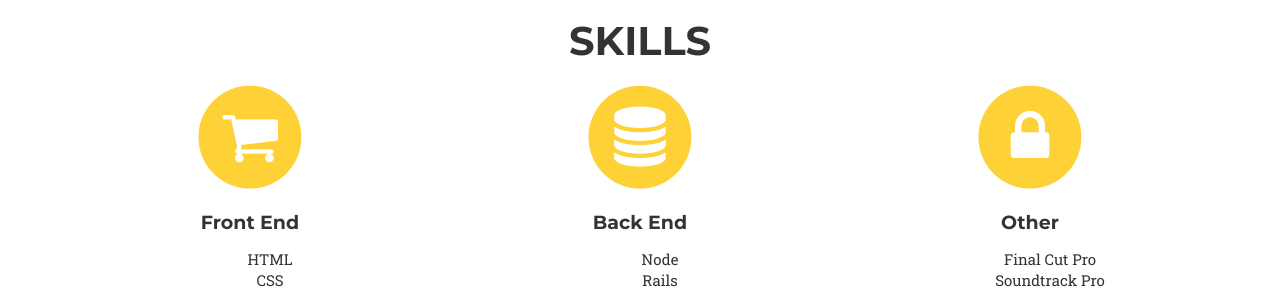
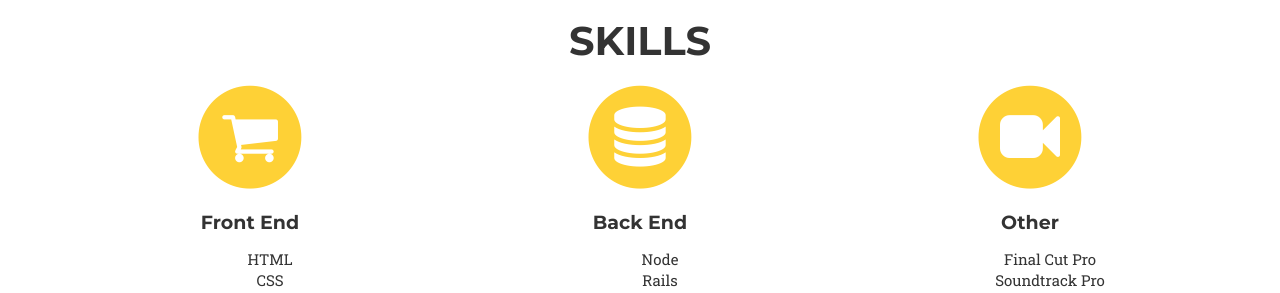
Before and after one commit to panox/panox.github.io, a Jekyll site: the page built from index.html, in a window 1280 px wide and 900 px high, scrolled down 814 px. Shown: the part 150-443 px from the top of the window. Built offline with Jekyll 4.4.1, drawn with Linux system fonts in a browser that asks for light colours; some web fonts are replaced.

Commit message:
video camera icon for other skills

```diff
--- a/_includes/services.html
+++ b/_includes/services.html
@@ -38,7 +38,7 @@
                 <div class="col-md-4">
                     <span class="fa-stack fa-4x">
                         <i class="fa fa-circle fa-stack-2x text-primary"></i>
-                        <i class="fa fa-lock fa-stack-1x fa-inverse"></i>
+                        <i class="fa fa-video-camera fa-stack-1x fa-inverse"></i>
                     </span>
                     <h4 class="service-heading">Other</h4>
                     <ul>
```
